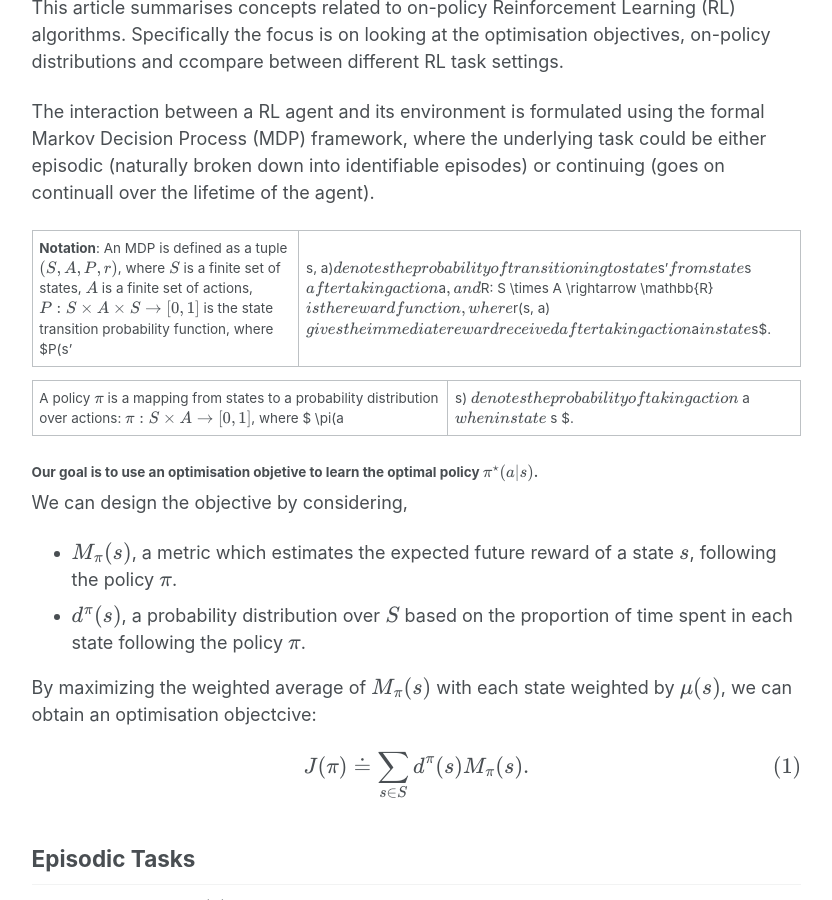
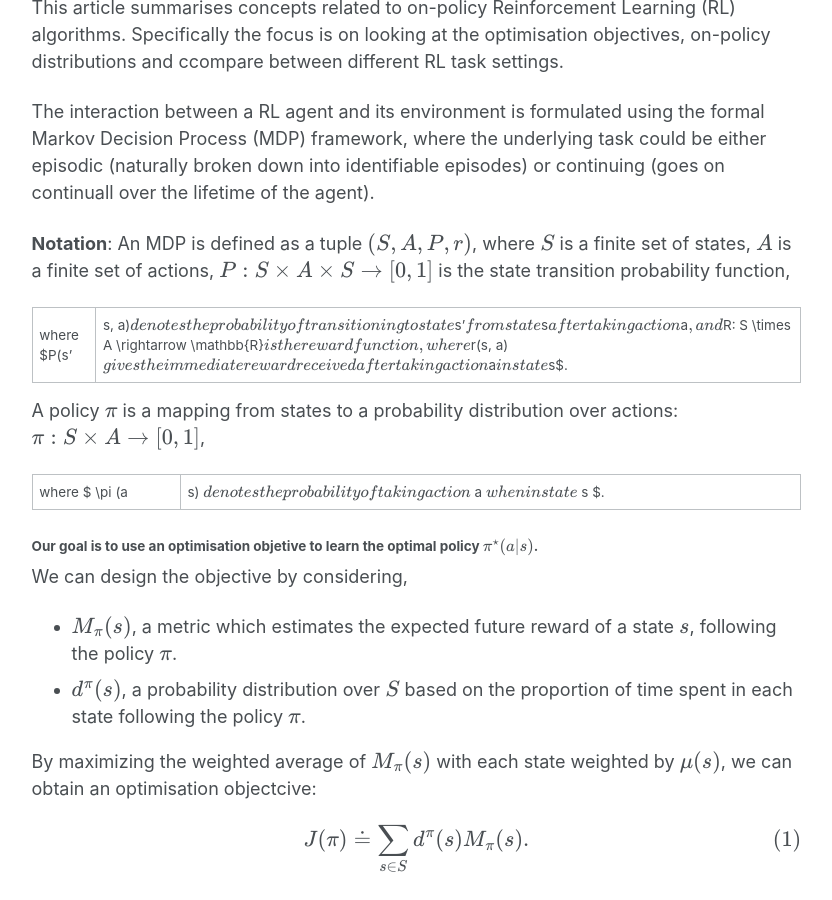
Before and after one commit to chirathyh/chirathyh.github.io, a Jekyll site: the page built from _talks/2024-07-23-on-policy-rl.md, in a window 1280 px wide and 900 px high, scrolled down 316 px. Shown: the whole window, without its empty margins (250-1082 px from the left). Built offline with Jekyll 4.4.1, drawn with Linux system fonts in a browser that asks for light colours; formulas are drawn with MathJax 3.

Commit message:
article update

```diff
--- a/_talks/2024-07-23-on-policy-rl.md
+++ b/_talks/2024-07-23-on-policy-rl.md
@@ -11,9 +11,13 @@ This article summarises concepts related to on-policy Reinforcement Learning (RL
 
 The interaction between a RL agent and its environment is formulated using the formal Markov Decision Process (MDP) framework, where the underlying task could be either episodic (naturally broken down into identifiable episodes) or continuing (goes on continuall over the lifetime of the agent).
 
-**Notation**: An MDP is defined as a tuple $(S, A, P, r)$, where $S$ is a finite set of states, $A$ is a finite set of actions, $P: S \times A \times S \rightarrow [0, 1]$ is the state transition probability function, where $P(s' | s, a)$ denotes the probability of transitioning to state $s'$ from state $s$ after taking action $a$, and $R: S \times A \rightarrow \mathbb{R}$ is the reward function, where $r(s, a)$ gives the immediate reward received after taking action $a$ in state $s$.
+**Notation**: An MDP is defined as a tuple $(S, A, P, r)$, where $S$ is a finite set of states, $A$ is a finite set of actions, $P: S \times A \times S \rightarrow [0, 1]$ is the state transition probability function,
 
-A policy $ \pi $ is a mapping from states to a probability distribution over actions: $ \pi: S \times A \rightarrow [0, 1] $, where $ \pi(a|s) $ denotes the probability of taking action $ a $ when in state $ s $.
+where $P(s' | s, a)$ denotes the probability of transitioning to state $s'$ from state $s$ after taking action $a$, and $R: S \times A \rightarrow \mathbb{R}$ is the reward function, where $r(s, a)$ gives the immediate reward received after taking action $a$ in state $s$.
+
+A policy $ \pi $ is a mapping from states to a probability distribution over actions: $ \pi : S \times A \rightarrow [0, 1] $,
+
+where $ \pi (a|s) $ denotes the probability of taking action $ a $ when in state $ s $.
 
 #### Our goal is to use an optimisation objetive to learn the optimal policy $ \pi^{\star}(a|s) $.
 
```
